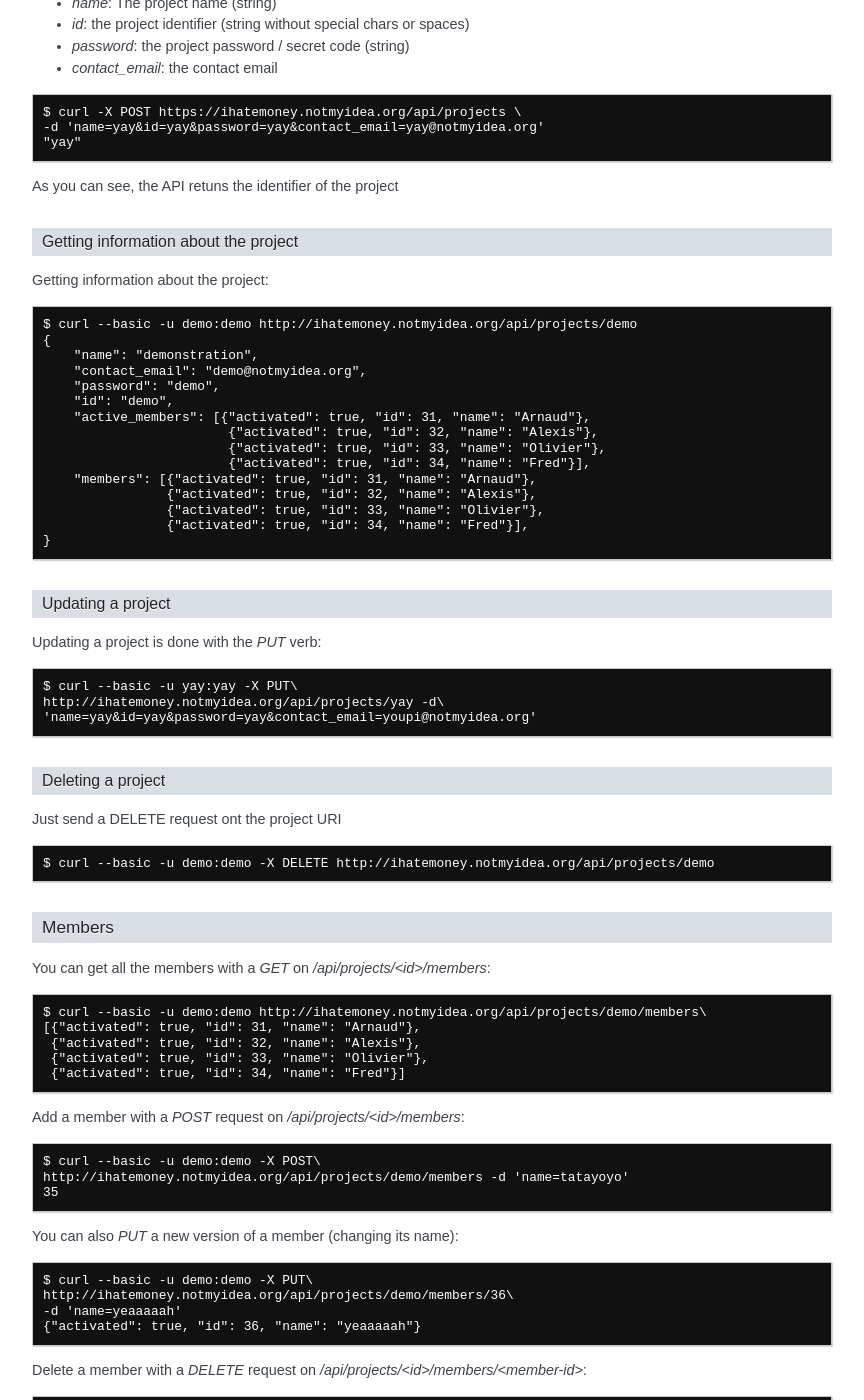
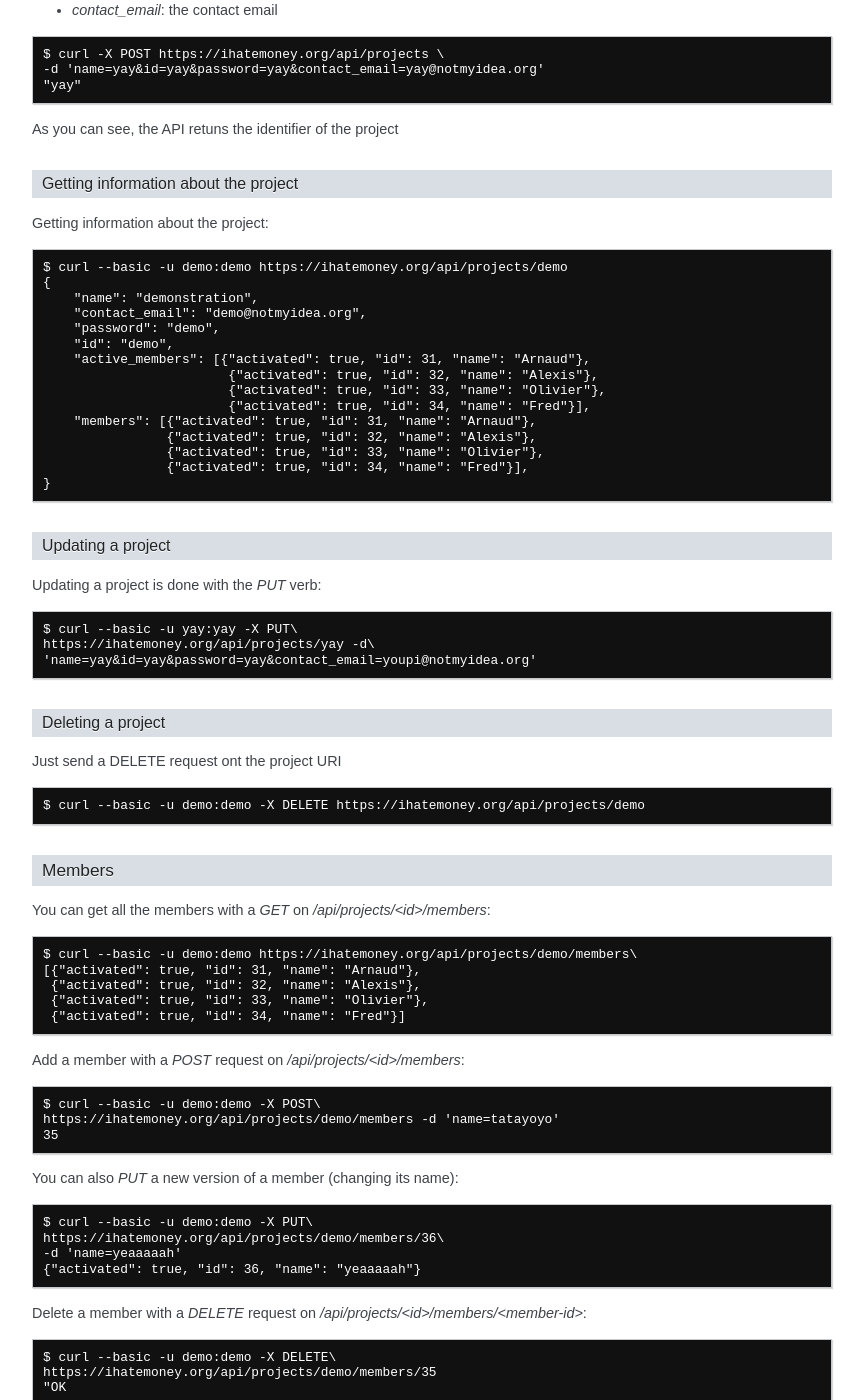
Before and after one commit to spiral-project/ihatemoney, a Sphinx documentation site: the page built from docs/api.rst, in a window 1280 px wide and 1400 px high, scrolled down 816 px. Shown: the whole window, without its empty margins (190-1054 px from the left). Built offline with Sphinx 7.4.7, drawn with Linux system fonts in a browser that asks for light colours; some of the changed lines change nothing that is shown; some of the changed text lies outside the part shown.

Commit message:
Change ihatemoney.notmyidea.org → ihatemoney.org
As the old domain seams dead and not even redirecting.

```diff
--- a/docs/api.rst
+++ b/docs/api.rst
@@ -23,12 +23,9 @@ To interact with bills and members, and to do something else than creating
 a project, you need to be authenticated. The only way to authenticate yourself
 currently is using the "basic" HTTP authentication.
 
-If you don't want your credentials to pass in clear trought the network, you
-can use the ssl endpoint at https://ihatemoney.notmyidea.org
-
 For instance, here is how to see the what's in a project, using curl::
 
-    $ curl --basic -u demo:demo http://ihatemoney.notmyidea.org/api/projects/demo
+    $ curl --basic -u demo:demo https://ihatemoney.org/api/projects/demo
 
 Projects
 --------
@@ -50,7 +47,7 @@ A project needs the following arguments:
 
 ::
 
-    $ curl -X POST https://ihatemoney.notmyidea.org/api/projects \
+    $ curl -X POST https://ihatemoney.org/api/projects \
     -d 'name=yay&id=yay&password=yay&contact_email=yay@notmyidea.org'
     "yay"
 
@@ -62,7 +59,7 @@ Getting information about the project
 Getting information about the project::
 
 
-    $ curl --basic -u demo:demo http://ihatemoney.notmyidea.org/api/projects/demo
+    $ curl --basic -u demo:demo https://ihatemoney.org/api/projects/demo
     {
         "name": "demonstration",
         "contact_email": "demo@notmyidea.org",
@@ -85,7 +82,7 @@ Updating a project
 Updating a project is done with the `PUT` verb::
 
     $ curl --basic -u yay:yay -X PUT\
-    http://ihatemoney.notmyidea.org/api/projects/yay -d\
+    https://ihatemoney.org/api/projects/yay -d\
     'name=yay&id=yay&password=yay&contact_email=youpi@notmyidea.org'
 
 Deleting a project
@@ -93,14 +90,14 @@ Deleting a project
 
 Just send a DELETE request ont the project URI ::
 
-    $ curl --basic -u demo:demo -X DELETE http://ihatemoney.notmyidea.org/api/projects/demo
+    $ curl --basic -u demo:demo -X DELETE https://ihatemoney.org/api/projects/demo
 
 Members
 -------
 
 You can get all the members with a `GET` on `/api/projects/<id>/members`::
 
-    $ curl --basic -u demo:demo http://ihatemoney.notmyidea.org/api/projects/demo/members\
+    $ curl --basic -u demo:demo https://ihatemoney.org/api/projects/demo/members\
     [{"activated": true, "id": 31, "name": "Arnaud"},
      {"activated": true, "id": 32, "name": "Alexis"},
      {"activated": true, "id": 33, "name": "Olivier"},
@@ -109,20 +106,20 @@ You can get all the members with a `GET` on `/api/projects/<id>/members`::
 Add a member with a `POST` request on `/api/projects/<id>/members`::
 
     $ curl --basic -u demo:demo -X POST\
-    http://ihatemoney.notmyidea.org/api/projects/demo/members -d 'name=tatayoyo'
+    https://ihatemoney.org/api/projects/demo/members -d 'name=tatayoyo'
     35
 
 You can also `PUT` a new version of a member (changing its name)::
 
     $ curl --basic -u demo:demo -X PUT\
-    http://ihatemoney.notmyidea.org/api/projects/demo/members/36\
+    https://ihatemoney.org/api/projects/demo/members/36\
     -d 'name=yeaaaaah'
     {"activated": true, "id": 36, "name": "yeaaaaah"}
 
 Delete a member with a `DELETE` request on `/api/projects/<id>/members/<member-id>`::
 
     $ curl --basic -u demo:demo -X DELETE\
-    http://ihatemoney.notmyidea.org/api/projects/demo/members/35
+    https://ihatemoney.org/api/projects/demo/members/35
     "OK
 
 Bills
@@ -130,7 +127,7 @@ Bills
 
 You can get the list of bills by doing a `GET` on `/api/projects/<id>/bills` ::
 
-    $ curl --basic -u demo:demo http://ihatemoney.notmyidea.org/api/projects/demo/bills
+    $ curl --basic -u demo:demo https://ihatemoney.org/api/projects/demo/bills
 
 Add a bill with a `POST` query on `/api/projects/<id>/bills`. you need the
 following params:
@@ -144,20 +141,20 @@ following params:
 Returns the id of the created bill ::
 
     $ curl --basic -u demo:demo -X POST\
-    http://ihatemoney.notmyidea.org/api/projects/demo/bills\
-    -d "date=2011-09-10&what=raclette&payer=31&payed_for=31&payed_for=35&amount=200"
+    https://ihatemoney.org/api/projects/demo/bills\
+    -d "date=2011-09-10&what=raclette&payer=31&payed_for=31&amount=200"
     80
 
 You can also `PUT` a new version of the bill at
 `/api/projects/<id>/bills/<bill-id>`::
 
     $ curl --basic -u demo:demo -X PUT\
-    http://ihatemoney.notmyidea.org/api/projects/demo/bills/80\
-    -d "date=2011-09-10&what=raclette&payer=31&payed_for=31&payed_for=35&amount=250"
+    https://ihatemoney.org/api/projects/demo/bills/80\
+    -d "date=2011-09-10&what=raclette&payer=31&payed_for=31&amount=250"
     80
 
 And you can of course `DELETE` them at `/api/projects/<id>/bills/<bill-id>`::
 
     $ curl --basic -u demo:demo -X DELETE\
-    http://ihatemoney.notmyidea.org/api/projects/demo/bills/80\
+    https://ihatemoney.org/api/projects/demo/bills/80\
     "OK"
```
